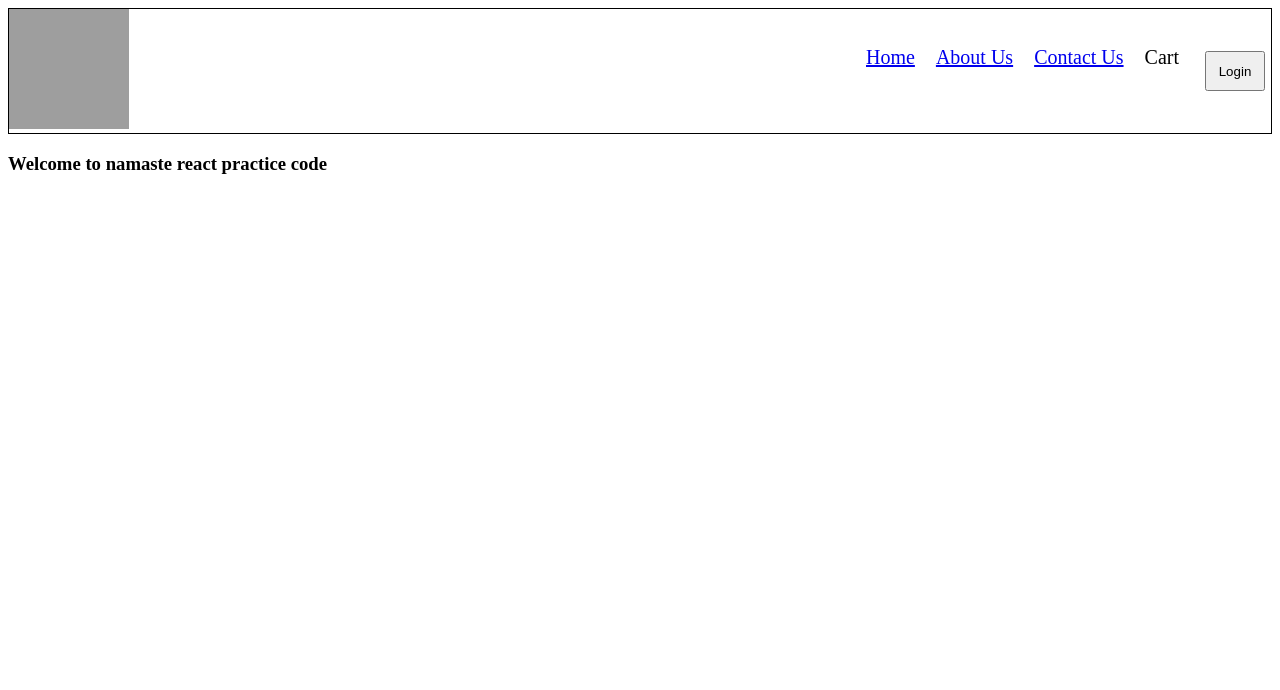
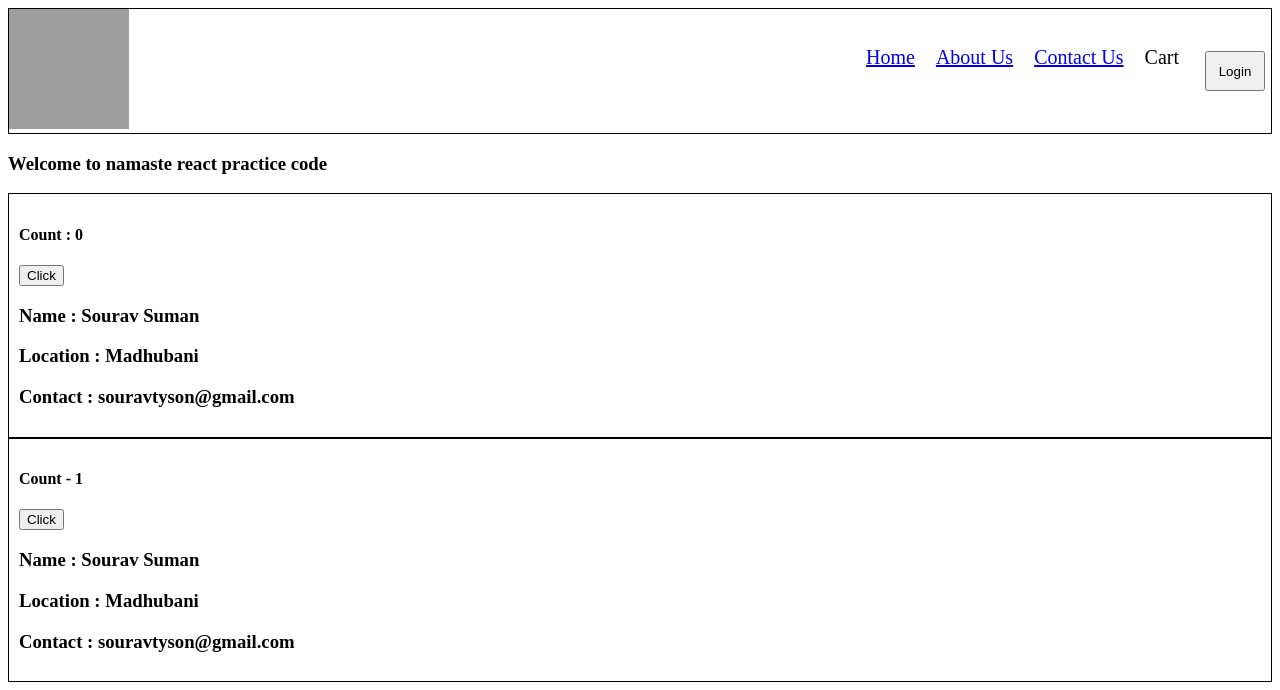
Before and after one commit to souravtyson/namaste-react, a React (Vite) app: page /about in a window 1280 px wide. Shown: the top 690 px of the page. Built offline with nearby package versions, Linux system fonts and the light colour scheme; grey boxes are pictures that could not be loaded.

Commit message:
class based component

```diff
--- a/App.js
+++ b/App.js
@@ -2,11 +2,11 @@
 import ReactDOM  from "react-dom/client";
 import AppLayout from "./components/AppLayout.js";
 import { RouterProvider, createBrowserRouter } from "react-router-dom"
-import About from "./components/About.js";
-import Contact from "./components/Contact.js";
 import Error from "./components/Error.js";
 import Body from "./components/Body.js";
 import RestaurantMenu from "./components/RestaurantMenu.js";
+import About from "./components/about/About.js";
+import Contact from "./components/Contact.js";
 
 const router = createBrowserRouter([
     {
--- a/components/About.js
+++ /dev/null
@@ -1,9 +0,0 @@
-const About = () => {
-    return (
-        <div>
-            <h3>Welcome to namaste react practice code</h3>
-        </div>
-    )
-}
-
-export default About
--- a/components/AppLayout.js
+++ b/components/AppLayout.js
@@ -1,12 +1,15 @@
+import { StrictMode } from "react"
 import Header from "./Header"
 import { Outlet } from "react-router-dom"
 
 const AppLayout = () => {
     return (
+        <StrictMode>
         <div className="app">
             <Header />
             <Outlet />
         </div>
+        </StrictMode>
     )
 }
 
--- /dev/null
+++ b/components/about/About.js
@@ -0,0 +1,15 @@
+import User from "./User"
+import UserClass from "./UserClass"
+
+const About = () => {
+    return (
+        <div>
+            <h3>Welcome to namaste react practice code</h3>
+            <User name={'Sourav Suman'} location={'Madhubani'} contact={'souravtyson@gmail.com'}/>
+            <UserClass name={'Sourav Suman'} location={'Madhubani'} contact={'souravtyson@gmail.com'}/>
+
+        </div>
+    )
+}
+
+export default About
--- /dev/null
+++ b/components/about/User.js
@@ -0,0 +1,23 @@
+import { useState } from "react";
+
+const User = ({ name, location, contact }) => {
+  const [count, setCount] = useState(0);
+
+  return (
+    <div className="user-details">
+      <h4>Count : {count}</h4>
+      <button
+        onClick={() => {
+          setCount(count + 1);
+        }}
+      >
+        Click
+      </button>
+      <h3>Name : {name}</h3>
+      <h3>Location : {location}</h3>
+      <h3>Contact : {contact}</h3>
+    </div>
+  );
+};
+
+export default User;
--- /dev/null
+++ b/components/about/UserClass.js
@@ -0,0 +1,36 @@
+import React from "react";
+
+class UserClass extends React.Component {
+  constructor(props) {
+    super(props);
+
+    this.state = {
+      count: 1,
+      count2: 90,
+    };
+  }
+  render() {
+    const { name, location, contact } = this.props;
+    const { count } = this.state;
+    console.log(this.state);
+    return (
+      <div className="user-details">
+        <h4>Count - {count}</h4>
+        <button
+          onClick={() => {
+            this.setState({
+              count: count + 1,
+            });
+          }}
+        >
+          Click
+        </button>
+        <h3>Name : {name}</h3>
+        <h3>Location : {location}</h3>
+        <h3>Contact : {contact}</h3>
+      </div>
+    );
+  }
+}
+
+export default UserClass;
--- a/index.css
+++ b/index.css
@@ -70,3 +70,8 @@
     width: 60px;
     margin: 5px;
 }
+
+.user-details {
+    border: 1px solid black;
+    padding: 10px;
+}
```
Also changed, not shown: 1 other file (tests, documents, lock files or other folders).
